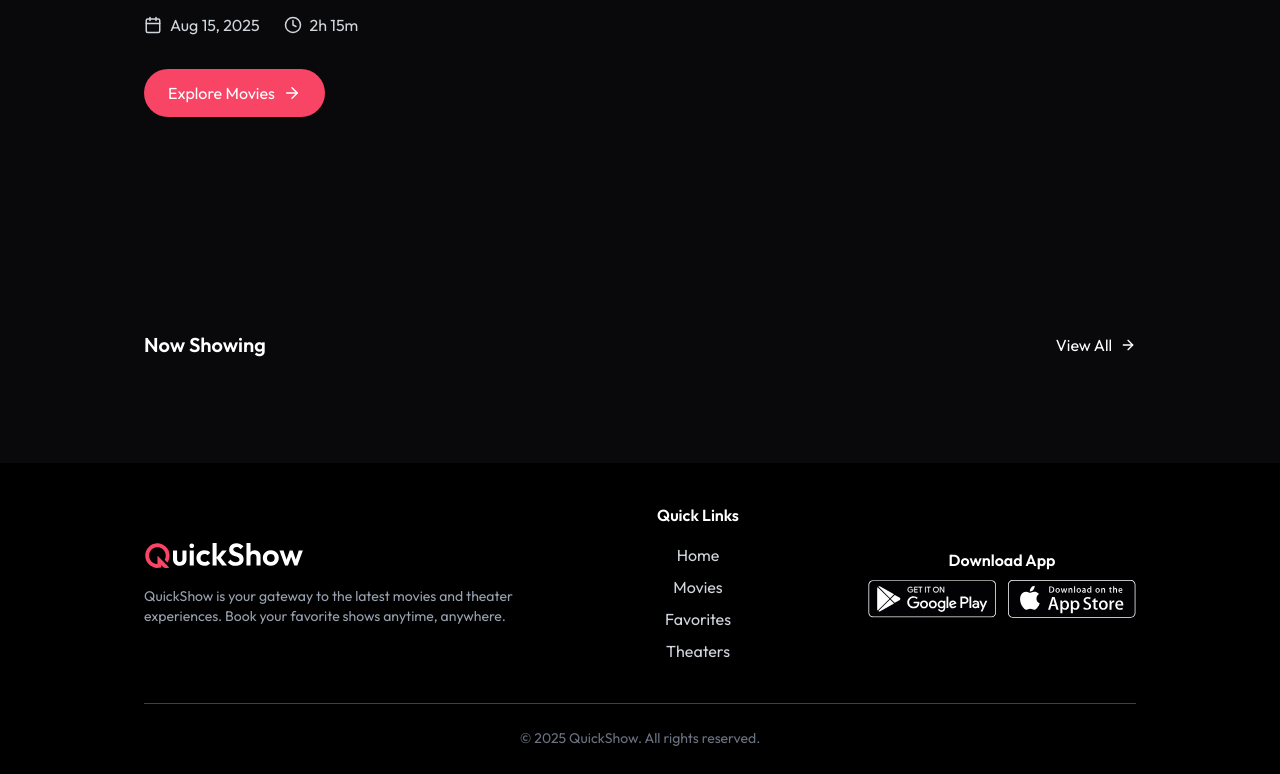
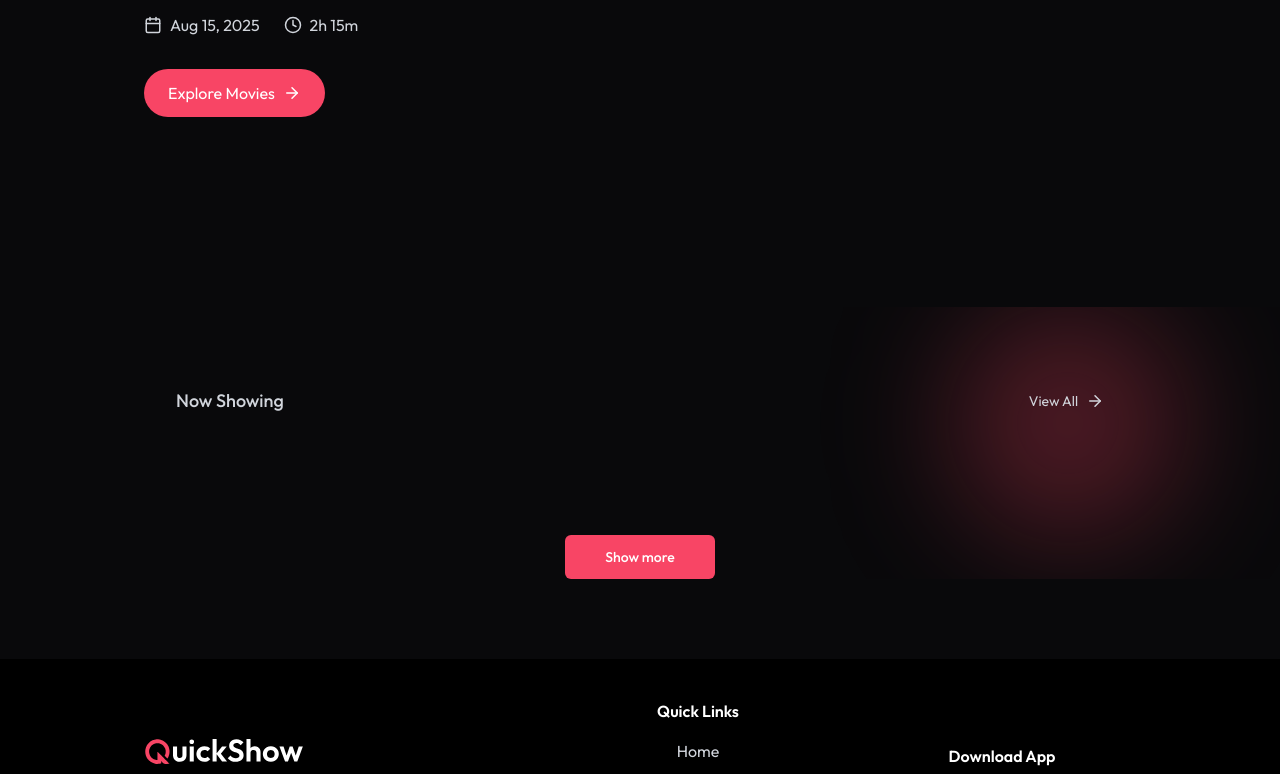
Before and after one commit to rishank09/Screenly, a React (Vite) app in the folder client/: page / in a window 1280 px wide. Shown: the part 493-1267 px from the top of the page. Built offline with nearby package versions, Linux system fonts and the light colour scheme; no server answers.

Commit message:
add BlurCircle component

```diff
--- a/client/index.html
+++ b/client/index.html
@@ -4,7 +4,7 @@
     <meta charset="UTF-8" />
     <link rel="icon" type="image/svg+xml" href="/favicon.svg" />
     <meta name="viewport" content="width=device-width, initial-scale=1.0" />
-    <title>Quick Show</title>
+    <title>Screenly</title>
     <link rel="stylesheet" href="./src/index.css" />
   </head>
   <body>
--- /dev/null
+++ b/client/src/component/BlurCircle.jsx
@@ -0,0 +1,12 @@
+import React from 'react';
+
+
+const BlurCircle = ({top = "auto", left = "auto", right = "auto", bottom = "auto"}) => {
+  return (
+    <div className="absolute -z-50 h-58 w-58 aspect-square rounded-full bg-primary/30 blur-3xl"
+         style={{top: top, left: left, right: right, bottom: bottom}}>
+    </div>
+  )
+}
+
+export default BlurCircle
--- a/client/src/component/FeaturedSection.jsx
+++ b/client/src/component/FeaturedSection.jsx
@@ -1,25 +1,44 @@
 import React from "react";
 import { Link } from "react-router-dom";
 import { ArrowRight } from "lucide-react";
+import BlurCircle from "./BlurCircle";
+import { useNavigate } from "react-router-dom";
 
 const FeaturedSection = () => {
+
+  const navigate = useNavigate()
+
   return (
-    <div className="flex justify-between items-center px-6 md:px-16 lg:px-36 py-6 ">
+    <div className='px-6 md:px-16 lg:px-24 xl:px-44 overflow-hidden'>
 
-      {/* Title */}
-      <h2 className="text-white text-xl font-semibold">
-        Now Showing
-      </h2>
+      <div className='relative flex items-center justify-between pt-20 pb-10'>
+        <BlurCircle top='0' right='-80px' />
 
-      {/* View All Button */}
-      <Link
-        to="/movies"
-        className="flex items-center gap-2 text-white hover:text-red-500 transition duration-200"
-      >
-        View All <ArrowRight size={16} />
-      </Link>
+        <p className='text-gray-300 font-medium text-lg'>Now Showing</p>
+
+        <button
+          onClick={() => navigate('/movies')}
+          className='group flex items-center gap-2 text-sm text-gray-300 cursor-pointer'
+        >
+          View All
+          <ArrowRight className='group-hover:translate-x-0.5 transition w-4.5 h-4.5' />
+        </button>
+      </div>
+      <div className='flex justify-center mt-20'>
+  <button
+    onClick={() => {
+      navigate('/movies');
+      scrollTo(0, 0);
+    }}
+    className='px-10 py-3 text-sm bg-primary hover:bg-primary-dull transition rounded-md font-medium cursor-pointer'
+  >
+    Show more
+  </button>
+</div>
+
     </div>
-  );
-};
+  )
+}
+
 
 export default FeaturedSection;
```
